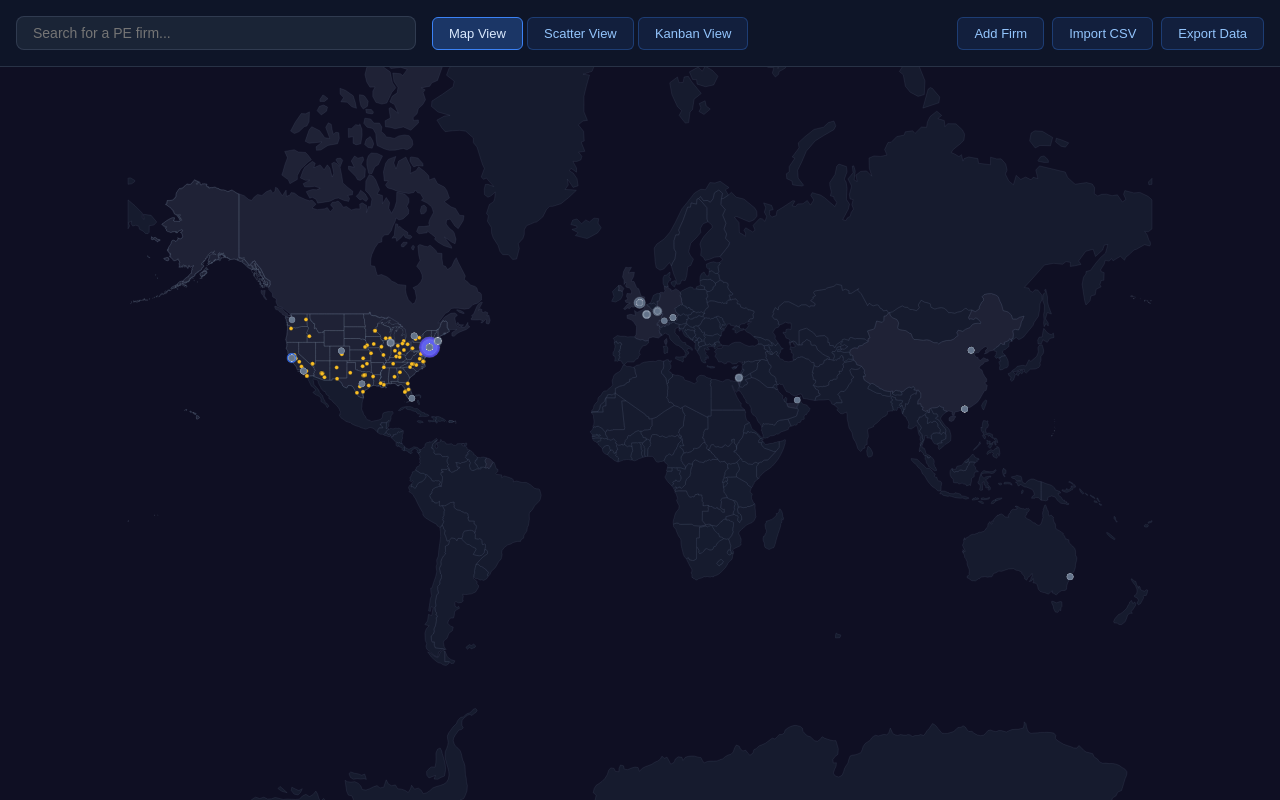
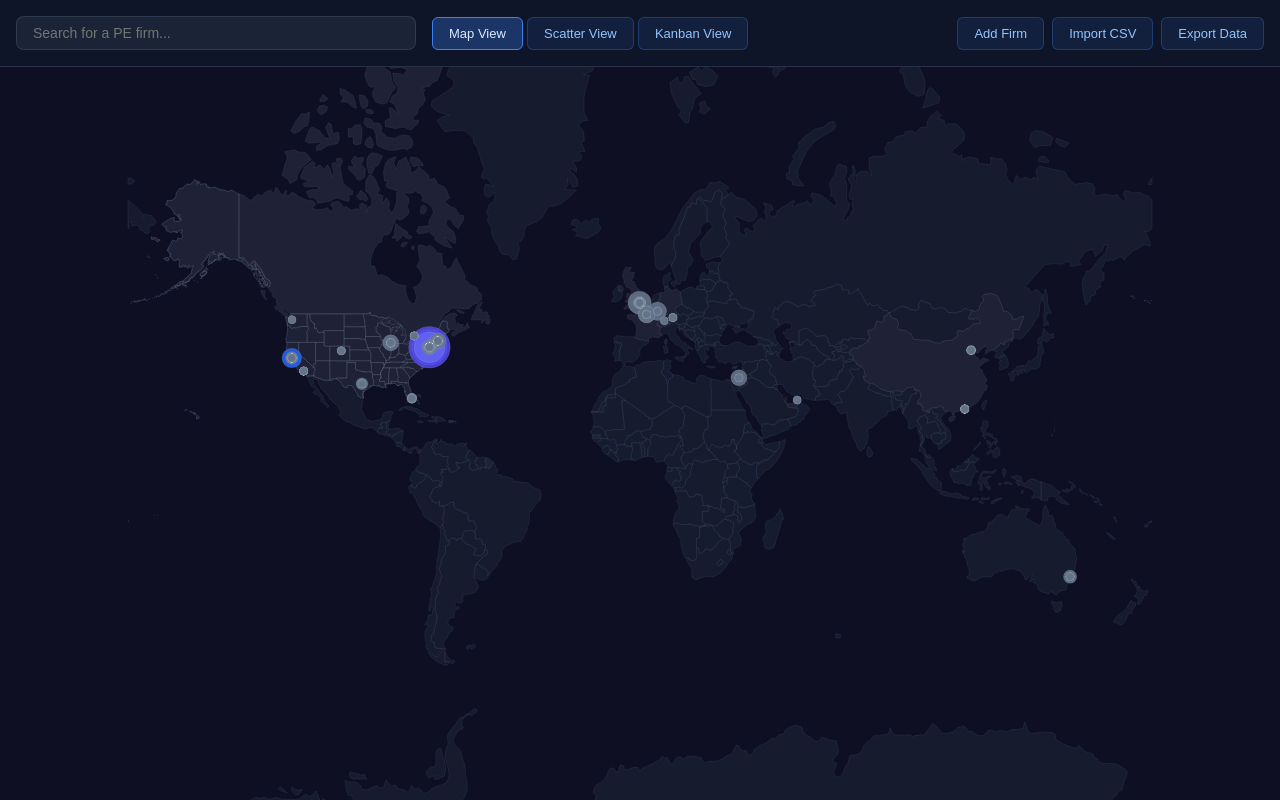
Before and after one commit to aashrilshazar/WorldSalesMap, a plain HTML site: page index.html in a window 1280 px wide. Drawn offline with Linux system fonts and the light colour scheme.

Commit message:
Codex revert

```diff
--- a/js/events.js
+++ b/js/events.js
@@ -162,16 +162,13 @@ function zoomToLocation(firm) {
     const coords = CONFIG.CITY_COORDS[firm.hqLocation];
     const [x, y] = state.mapProjection([coords[1], coords[0]]);
 
-    const [, maxZoom] = state.mapZoom?.scaleExtent() || [0.5, 8];
-    const targetZoom = Math.min(12, maxZoom);
-
     state.mapSvg.transition()
         .duration(750)
         .call(
             state.mapZoom.transform,
             d3.zoomIdentity
                 .translate(window.innerWidth / 2, window.innerHeight / 2)
-                .scale(targetZoom)
+                .scale(4)
                 .translate(-x, -y)
         );
 }
@@ -191,6 +188,5 @@ function handleResize() {
             .translate([width / 2, height / 1.8]);
 
         updateMapBubbles();
-        renderCities();
     }
 }
--- a/js/map.js
+++ b/js/map.js
@@ -1,10 +1,4 @@
 // Map view functionality
-const MAP_BUBBLE_MIN_RADIUS = 3;
-const MAP_BUBBLE_FACTOR = 0.3;
-const MAP_BUBBLE_HOVER_FACTOR = 0.4;
-const MAP_CITY_BASE_RADIUS = 2;
-const MAP_CITY_MIN_RADIUS = 0.6;
-
 async function initMap() {
     if (typeof d3 === 'undefined') {
         console.warn('D3 library unavailable; map view will be disabled.');
@@ -25,7 +19,6 @@ async function initMap() {
     state.mapG = state.mapSvg.append('g');
     state.mapCountries = state.mapG.append('g').attr('class', 'map-countries');
     state.mapStates = state.mapG.append('g').attr('class', 'map-states');
-    state.mapCities = state.mapG.append('g').attr('class', 'map-cities');
     state.mapProjection = d3.geoMercator()
         .scale((width / 2 / Math.PI) * 0.8)
         .translate([width / 2, height / 1.8]);
@@ -33,32 +26,24 @@ async function initMap() {
     const path = d3.geoPath().projection(state.mapProjection);
 
     state.mapZoom = d3.zoom()
-        .scaleExtent([0.5, 20])
+        .scaleExtent([0.5, 8])
         .on('zoom', event => {
             state.mapG.attr('transform', event.transform);
-            const scaleFactor = Math.sqrt(event.transform.k);
             state.mapG.selectAll('.map-bubble-label')
-                .style('font-size', `${11 / scaleFactor}px`);
-            if (state.mapCities) {
-                const radius = Math.max(MAP_CITY_MIN_RADIUS, MAP_CITY_BASE_RADIUS / scaleFactor);
-                state.mapCities.selectAll('.map-city')
-                    .attr('r', radius);
-            }
+                .style('font-size', `${11 / Math.sqrt(event.transform.k)}px`);
         });
 
     state.mapSvg.call(state.mapZoom);
 
     try {
-        const [world, usStates, usCities] = await Promise.all([
+        const [world, usStates] = await Promise.all([
             d3.json('data/countries-110m.json'),
-            d3.json('data/us-states-10m.json'),
-            d3.json('data/us-cities-top100.json')
+            d3.json('data/us-states-10m.json')
         ]);
         const countries = topojson.feature(world, world.objects.countries);
         const states = usStates?.objects?.states
             ? topojson.feature(usStates, usStates.objects.states)
             : { features: [] };
-        state.cities = Array.isArray(usCities) ? usCities : [];
 
         state.mapCountries.selectAll('.map-country')
             .data(countries.features)
@@ -72,51 +57,10 @@ async function initMap() {
             .attr('class', 'map-state')
             .attr('d', path);
 
-        renderCities();
-
         updateMapBubbles();
     } catch (e) {
         console.error('Error loading map:', e);
     }
-}
-
-function renderCities() {
-    if (typeof d3 === 'undefined') return;
-    if (!state.mapCities || !state.mapProjection) return;
-    const transform = state.mapSvg ? d3.zoomTransform(state.mapSvg.node()) : d3.zoomIdentity;
-    const radius = Math.max(MAP_CITY_MIN_RADIUS, MAP_CITY_BASE_RADIUS / Math.sqrt(transform.k || 1));
-
-    const cityData = (state.cities || []).filter(city =>
-        Number.isFinite(city.lat) && Number.isFinite(city.lon)
-    );
-
-    const citySelection = state.mapCities.selectAll('.map-city')
-        .data(cityData, city => `${city.city}-${city.state}`);
-
-    const merged = citySelection.join(
-        enter => {
-            const circles = enter.append('circle')
-                .attr('class', 'map-city');
-            circles.append('title');
-            return circles;
-        },
-        update => update,
-        exit => exit.remove()
-    );
-
-    merged
-        .attr('cx', city => state.mapProjection([city.lon, city.lat])[0])
-        .attr('cy', city => state.mapProjection([city.lon, city.lat])[1])
-        .attr('r', radius);
-
-    merged.select('title')
-        .text(city => {
-            const stateLabel = city.state ? `, ${city.state}` : '';
-            const population = city.population
-                ? city.population.toLocaleString('en-US')
-                : 'N/A';
-            return `${city.city}${stateLabel}\nPopulation: ${population}`;
-        });
 }
 
 function updateMapBubbles() {
@@ -160,7 +104,7 @@ function updateMapBubbles() {
 
     groups.append('circle')
         .attr('class', 'map-bubble')
-        .attr('r', d => Math.max(MAP_BUBBLE_MIN_RADIUS, Math.sqrt(d.aum) * MAP_BUBBLE_FACTOR))
+        .attr('r', d => Math.max(4, Math.sqrt(d.aum) * 0.6))
         .attr('cx', d => {
             const coords = CONFIG.CITY_COORDS[d.hqLocation];
             return state.mapProjection([coords[1], coords[0]])[0];
@@ -178,7 +122,7 @@ function updateMapBubbles() {
             d3.select(this)
                 .transition()
                 .duration(200)
-                .attr('r', Math.max(MAP_BUBBLE_MIN_RADIUS * 1.5, Math.sqrt(d.aum) * MAP_BUBBLE_HOVER_FACTOR));
+                .attr('r', Math.max(6, Math.sqrt(d.aum) * 0.8));
 
             const content = `<strong>${d.name}</strong><br>
                            AUM: $${d.aum.toFixed(1)}B<br>
@@ -190,7 +134,7 @@ function updateMapBubbles() {
             d3.select(this)
                 .transition()
                 .duration(200)
-                .attr('r', Math.max(MAP_BUBBLE_MIN_RADIUS, Math.sqrt(d.aum) * MAP_BUBBLE_FACTOR));
+                .attr('r', Math.max(4, Math.sqrt(d.aum) * 0.6));
             hideTooltip();
         });
 
@@ -203,7 +147,7 @@ function updateMapBubbles() {
         .attr('y', d => {
             const coords = CONFIG.CITY_COORDS[d.hqLocation];
             const projected = state.mapProjection([coords[1], coords[0]]);
-            return projected[1] + Math.max(MAP_BUBBLE_MIN_RADIUS, Math.sqrt(d.aum) * MAP_BUBBLE_FACTOR) + 8;
+            return projected[1] + Math.max(4, Math.sqrt(d.aum) * 0.6) + 12;
         })
         .text(d => d.name);
 }
--- a/js/state.js
+++ b/js/state.js
@@ -1,7 +1,6 @@
 // Global state management
 const state = {
     firms: [],
-    cities: [],
     currentFirm: null,
     currentSort: 'none',
     viewMode: 'map',
@@ -16,7 +15,6 @@ const state = {
     mapG: null,
     mapCountries: null,
     mapStates: null,
-    mapCities: null,
     mapProjection: null,
     mapZoom: null
 };
--- a/styles.css
+++ b/styles.css
@@ -136,13 +136,6 @@ canvas:active, #map-container svg:active {
     fill: none;
     stroke: rgba(148,163,184,0.4);
     stroke-width: 0.4;
-    pointer-events: none;
-}
-
-.map-city {
-    fill: #fbbf24;
-    stroke: rgba(15,23,42,0.6);
-    stroke-width: 0.5;
     pointer-events: none;
 }
 
```
